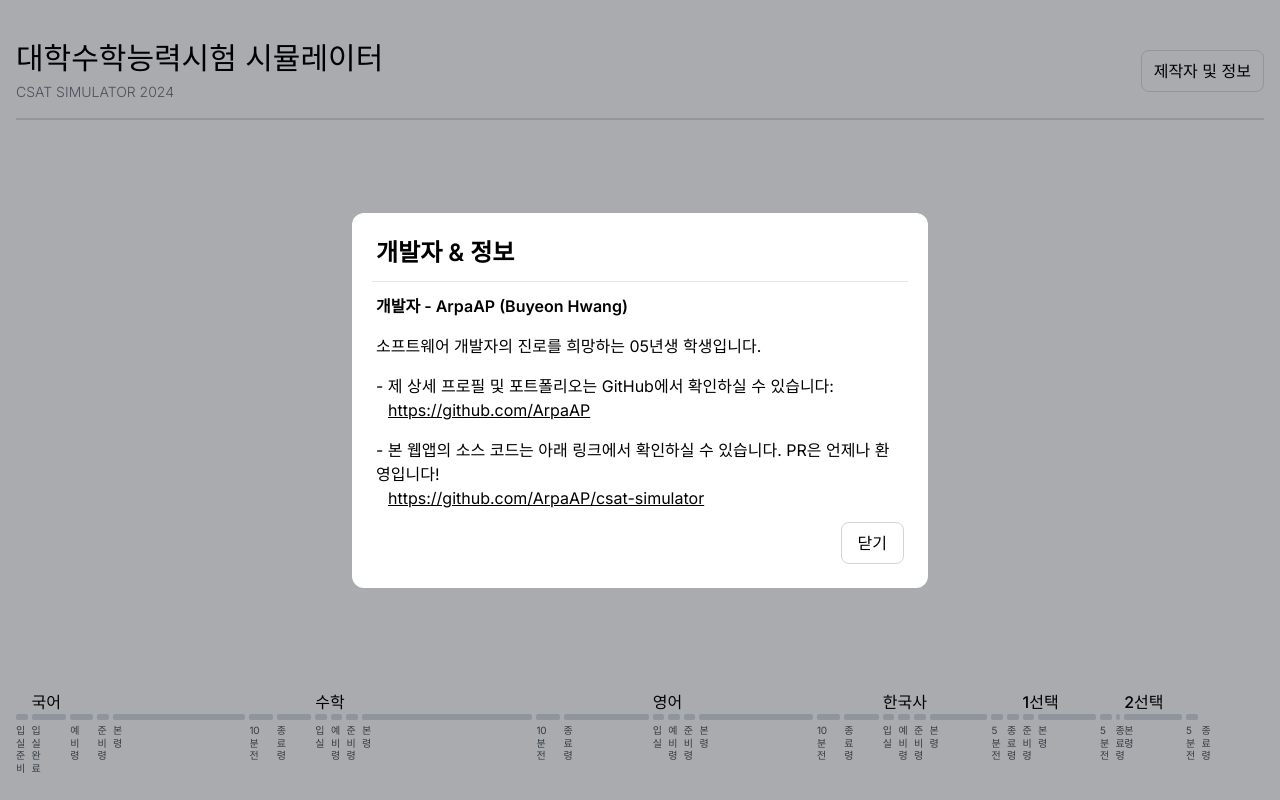
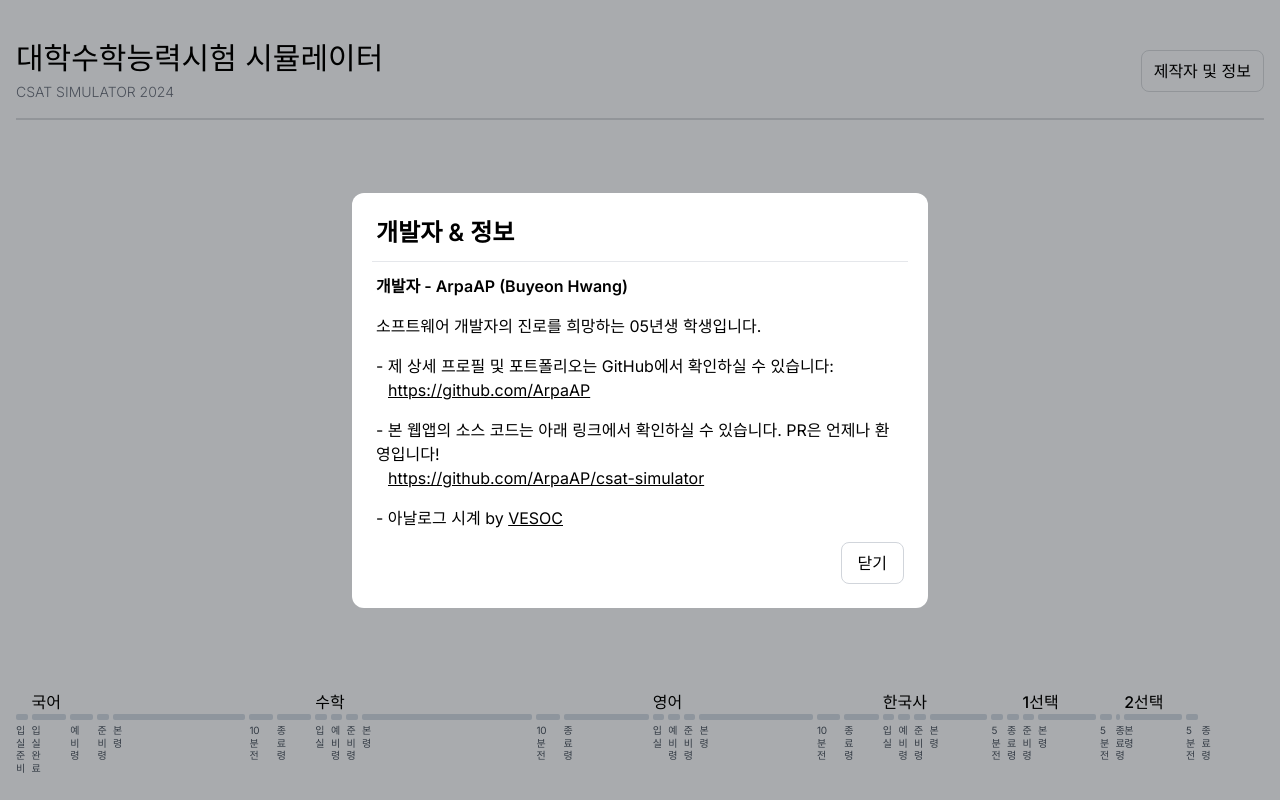
Before and after one commit to ArpaAP/csat-simulator, a Next.js app: page / in a window 1280 px wide. Both pictures are taken after a click on the button "제작자 및 정보". Built offline with nearby package versions, Linux system fonts and the light colour scheme.

Commit message:
contributor: added contribution for analog clock

```diff
--- a/src/app/page.tsx
+++ b/src/app/page.tsx
@@ -429,7 +429,7 @@ export default function Home() {
                       </a>
                     </div>
                   </p>
-                  <p>
+                  <p className="mb-4">
                     - 본 웹앱의 소스 코드는 아래 링크에서 확인하실 수 있습니다.
                     PR은 언제나 환영입니다!
                     <div className="pl-3">
@@ -441,6 +441,9 @@ export default function Home() {
                         https://github.com/ArpaAP/csat-simulator
                       </a>
                     </div>
+                  </p>
+                  <p>
+                    - 아날로그 시계 by <a href="https://github.com/VESOC" target="_blank" className="underline">VESOC</a>
                   </p>
                 </Dialog.Description>
 
```
